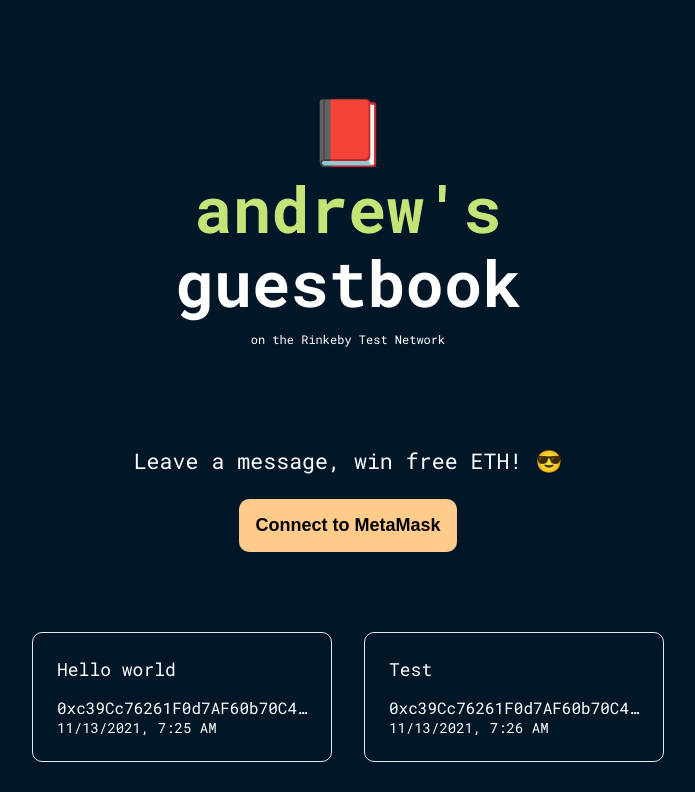
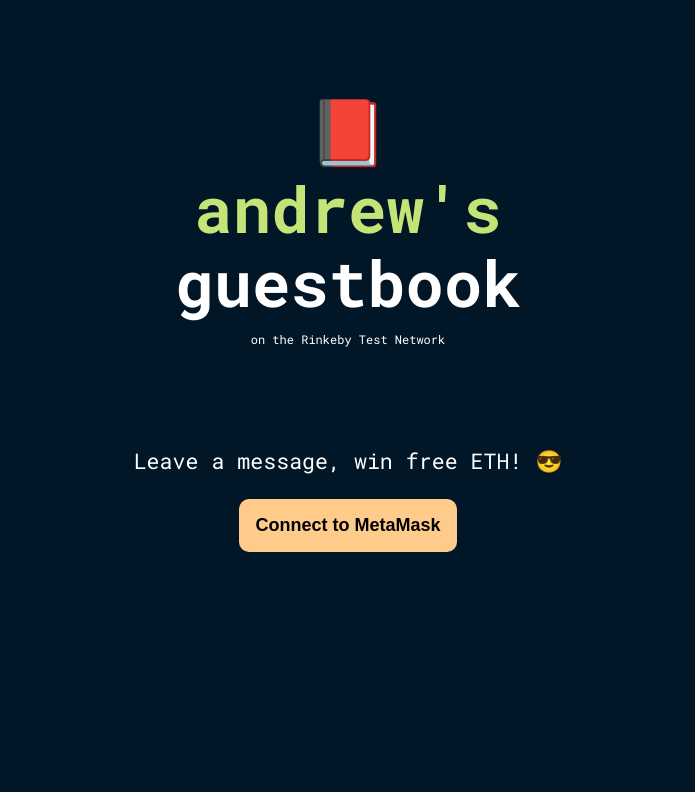
Before and after one commit to andrewli-ca/guestbook, a Next.js app in the folder packages/next-app/: page / in a window 1280 px wide. Shown: the top 792 px of the page, without its empty margins (292-987 px from the left). Built offline with nearby package versions, Linux system fonts and the light colour scheme.

Commit message:
Consume smart contract

```diff
--- a/packages/next-app/pages/index.js
+++ b/packages/next-app/pages/index.js
@@ -1,49 +1,38 @@
+import { format } from 'date-fns';
 import Head from 'next/head';
 import { useEffect, useState } from 'react';
 import { Button } from '../components/Button';
 import { MessageGrid, MessageGridItem } from '../components/MessageGrid';
 import { Textarea } from '../components/Textarea';
 import styles from '../styles/Home.module.css';
+import {
+	CONTRACT_ADDRESS,
+	ETHERSCAN_BASE_URL,
+	TWITTER_URL,
+} from '../utils/constants.js';
+import { getAllMessages, sendMessage } from '../utils/contract';
+import { useAsync } from '../utils/hooks';
 import { useWallet } from '../utils/wallet';
-import { format, parseISO } from 'date-fns';
-
-const TWITTER_URL = 'https://twitter.com/andrewli_ca';
-const ETHERSCAN_BASE_URL = 'https://rinkeby.etherscan.io/address';
-const CONTRACT_ADDRESS = '0x757E343598015cB7265eC8416f6F31FbD8932105';
-
-const data = [
-	{
-		address: '0xc39Cc76261F0d7AF60b70C4f3DFa9bC50B2bBa54',
-		timestamp: '2021-11-13T07:25:12.000Z',
-		message: 'Hello world',
-	},
-	{
-		address: '0xc39Cc76261F0d7AF60b70C4f3DFa9bC50B2bBa54',
-		timestamp: '2021-11-13T07:26:57.000Z',
-		message: 'Test',
-	},
-	{
-		address: '0xc39Cc76261F0d7AF60b70C4f3DFa9bC50B2bBa54',
-		timestamp: '2021-11-13T07:26:57.000Z',
-		message: 'Labore eiusmod reprehenderit sit ex sit elit ea.',
-	},
-	{
-		address: '0xc39Cc76261F0d7AF60b70C4f3DFa9bC50B2bBa54',
-		timestamp: '2021-11-13T07:26:57.000Z',
-		message:
-			'Elit mollit quis nostrud anim irure est laboris proident reprehenderit dolor amet et.',
-	},
-];
 
 export default function Home() {
+	const { run, isLoading } = useAsync();
 	const { currentAccount, checkIfWalletIsConnected, connectWallet } =
 		useWallet();
 
 	const [messageInput, setMessageInput] = useState('');
+	const [allMessages, setAllMessages] = useState([]);
 
 	useEffect(() => {
-		checkIfWalletIsConnected();
-	}, [checkIfWalletIsConnected]);
+		checkIfWalletIsConnected()
+			.then(getAllMessages)
+			.then((results) => setAllMessages(results));
+		// eslint-disable-next-line react-hooks/exhaustive-deps
+	}, []);
+
+	function handleSubmit(e) {
+		e.preventDefault();
+		return run(sendMessage(messageInput)).then(() => setMessageInput(''));
+	}
 
 	return (
 		<div className={styles.container}>
@@ -84,7 +73,7 @@ export default function Home() {
 					</p>
 
 					{currentAccount ? (
-						<form className={styles.form}>
+						<form className={styles.form} onSubmit={handleSubmit}>
 							<Textarea
 								name="message"
 								placeholder={'Enter your message'}
@@ -93,7 +82,9 @@ export default function Home() {
 							/>
 
 							<div style={{ marginTop: '32px' }}>
-								<Button type="submit">Send message</Button>
+								<Button type="submit" isLoading={isLoading}>
+									Send message
+								</Button>
 							</div>
 						</form>
 					) : (
@@ -102,12 +93,12 @@ export default function Home() {
 				</div>
 
 				<MessageGrid>
-					{data?.map(({ message, address, timestamp }) => (
+					{allMessages?.map((message, index) => (
 						<MessageGridItem
-							key={`${message}-${address}`}
-							message={message}
-							address={address}
-							timestamp={format(parseISO(timestamp), 'Pp')}
+							key={index}
+							message={message.message}
+							address={message.visitor}
+							timestamp={format(new Date(message.timestamp * 1000), 'Pp')}
 						/>
 					))}
 				</MessageGrid>
```
